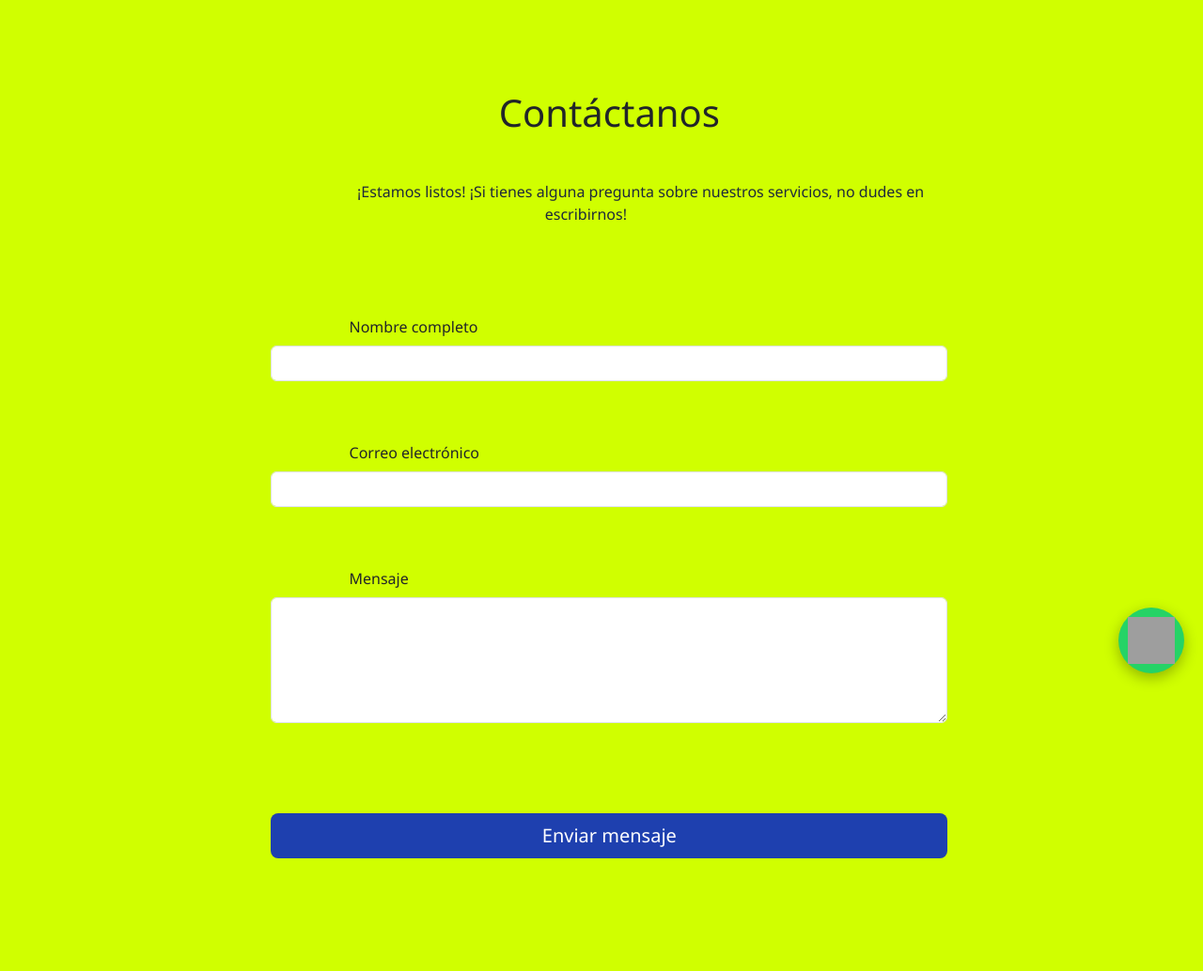
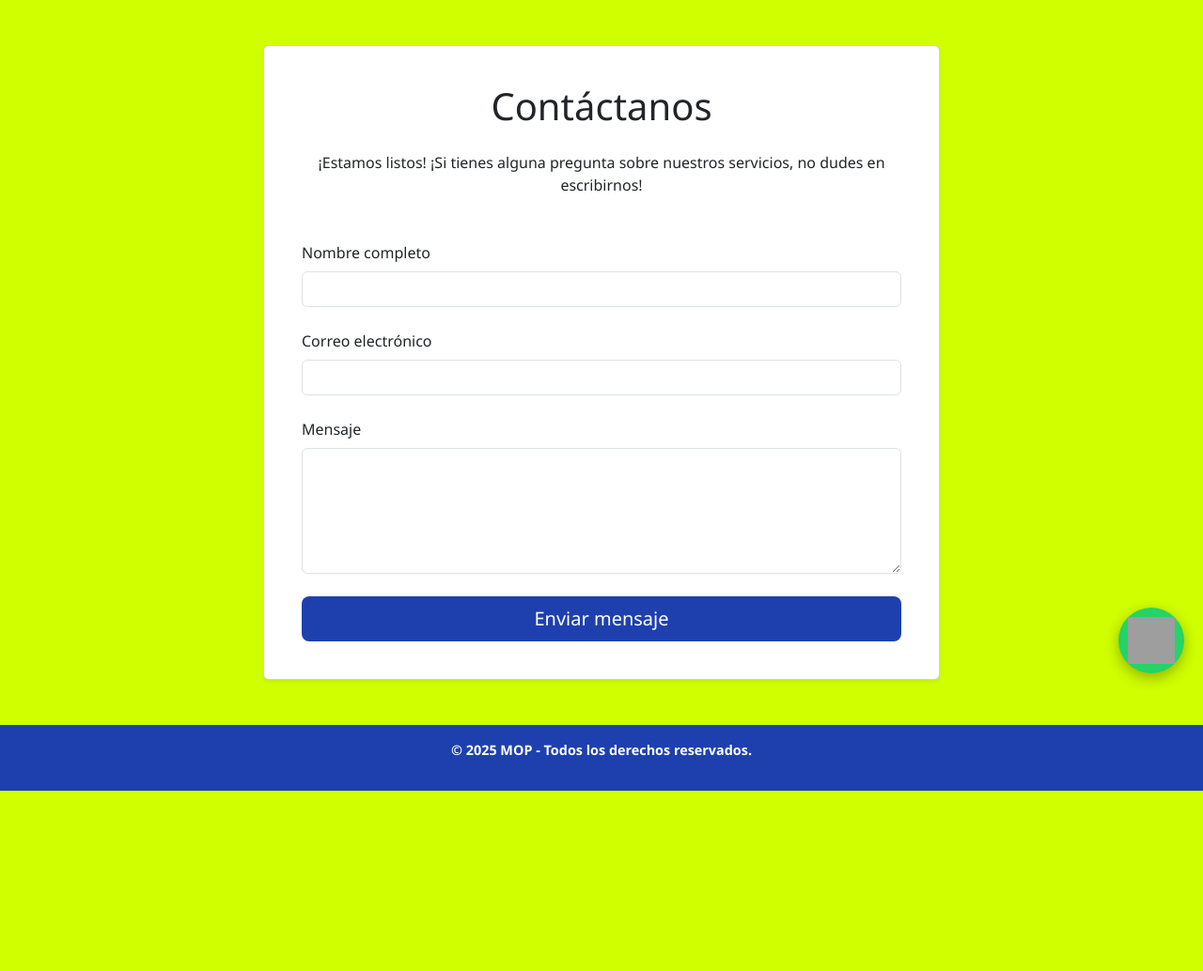
Before and after one commit to prietomarcelo40/webmop, a Flask app: page /contacto in a window 1280 px wide. Shown: the part 63-1097 px from the top of the page at 94% size. After the commit the page ends 905 px from the top, so only its background shows below. Run offline with Flask 3, Linux system fonts and the light colour scheme; grey boxes are pictures that could not be loaded.

Commit message:
feat: Integración del formulario de contacto y configuración para despliegue

```diff
--- a/app.py
+++ b/app.py
@@ -1,9 +1,12 @@
 from flask import Flask, render_template, request
 import os
 
+from rutas.web import web
+
+# Crea la instancia de la aplicación Flask
 app = Flask(__name__, static_folder='static')
 
-from rutas.web import web
+# Registra el Blueprint "web" en la aplicación principal
 app.register_blueprint(web)
 
 # -----------------------
--- a/rutas/web.py
+++ b/rutas/web.py
@@ -1,7 +1,12 @@
-from flask import Blueprint, render_template, abort, request, redirect, url_for
+import os
 import smtplib
 import ssl
 from email.message import EmailMessage
+from dotenv import load_dotenv
+from flask import Blueprint, render_template, abort, request, redirect, url_for
+
+# Carga las variables del archivo .env al entorno
+load_dotenv()
 
 web = Blueprint('web', __name__, template_folder='templates', static_folder='static')
 
@@ -27,17 +32,14 @@
 @web.route('/enviar_mensaje', methods=['POST'])
 def enviar_mensaje():
     if request.method == 'POST':
-        # 1. Recoger los datos del formulario
         nombre = request.form.get('nombre')
         email_remitente = request.form.get('email')
         mensaje = request.form.get('mensaje')
 
-        # 2. Configurar los detalles del email
-        # RECUERDA: Cambiar estos valores por tu correo y contraseña de aplicación
-        # Para Gmail, necesitas generar una 'contraseña de aplicación' en la configuración de seguridad.
-        email_sender = 'prietomarcelo40@gmail.com'
-        email_password = 'lmhx artw sgpi ppmt'
-        email_receiver = 'prietomarcelo40@gmail.com' # Puedes poner un correo diferente si lo deseas
+        # Configuración del email usando variables de entorno
+        email_sender = os.getenv('EMAIL_REMITENTE')
+        email_password = os.getenv('EMAIL_PASSWORD')
+        email_receiver = email_sender
 
         subject = f'Nuevo mensaje de contacto de: {nombre}'
         body = f"""
@@ -59,18 +61,13 @@
         context = ssl.create_default_context()
 
         try:
-            # 3. Enviar el correo electrónico
             with smtplib.SMTP_SSL('smtp.gmail.com', 465, context=context) as smtp:
                 smtp.login(email_sender, email_password)
                 smtp.sendmail(email_sender, email_receiver, em.as_string())
                 print("Correo enviado exitosamente.")
-                # Redirige al  a la página de contacto con un mensaje de éxito
-                # (Necesitarías manejar este mensaje en tu HTML)
                 return redirect(url_for('web.show_page', page='contacto', enviado='success'))
         except Exception as e:
             print(f"Error al enviar el correo: {e}")
-            # Redirige al usuario con un mensaje de error
             return redirect(url_for('web.show_page', page='contacto', enviado='error'))
 
-    # Si la solicitud no es POST, simplemente redirige a la página de contacto
     return redirect(url_for('web.show_page', page='contacto'))
--- a/templates/contacto.html
+++ b/templates/contacto.html
@@ -1,67 +1,37 @@
 {% extends 'base.html' %}
-
-
 
 {% block title %}Contacto{% endblock %}
 
-
-
 {% block content %}
-
 <div class="container my-5">
-
     <div class="row justify-content-center">
-
         <div class="col-md-8">
-
+            <div class="card p-4 shadow-sm"> <!-- Contenedor tipo "card" con padding y sombra -->
+                <div class="card-body">
                     <h1 class="text-center mb-4 text-dark">Contáctanos</h1>
-
                     <p class="text-center mb-5">
-
                         ¡Estamos listos! ¡Si tienes alguna pregunta sobre nuestros servicios, no dudes en escribirnos!
-
                     </p>
-
-
-
-            <form action="/enviar_mensaje" method="POST">
-
-                <div class="mb-3">
-
+                    <form action="{{ url_for('web.enviar_mensaje') }}" method="POST">
+                        <div class="mb-4"> <!-- Espaciado aumentado -->
                             <label for="nombre" class="form-label text-dark">Nombre completo</label>
-
                             <input type="text" class="form-control" id="nombre" name="nombre" required>
-
                         </div>
-
-                <div class="mb-3">
-
+                        <div class="mb-4"> <!-- Espaciado aumentado -->
                             <label for="email" class="form-label text-dark">Correo electrónico</label>
-
                             <input type="email" class="form-control" id="email" name="email" required>
-
                         </div>
-
-                <div class="mb-3">
-
+                        <div class="mb-4"> <!-- Espaciado aumentado -->
                             <label for="mensaje" class="form-label text-dark">Mensaje</label>
-
                             <textarea class="form-control" id="mensaje" name="mensaje" rows="5" required></textarea>
-
                         </div>
-
-                <div class="d-grid gap-2">
-
+                        <div class="d-grid gap-2 mt-4"> <!-- Espaciado arriba del botón -->
                             <button type="submit" class="btn btn-lg text-white" style="background-color: #1e40af;">Enviar mensaje</button>
-
                         </div>
-
                     </form>
-
                 </div>
-
             </div>
-
         </div>
-
+    </div>
+</div>
 {% endblock %}
```
Also changed, not shown: Nuevo documento de texto.txt (added), templates/contacto.txt (renamed from rutas/Nuevo documento de texto.txt), 2 other files. Lines whose indentation alone changed are shown as unchanged.
